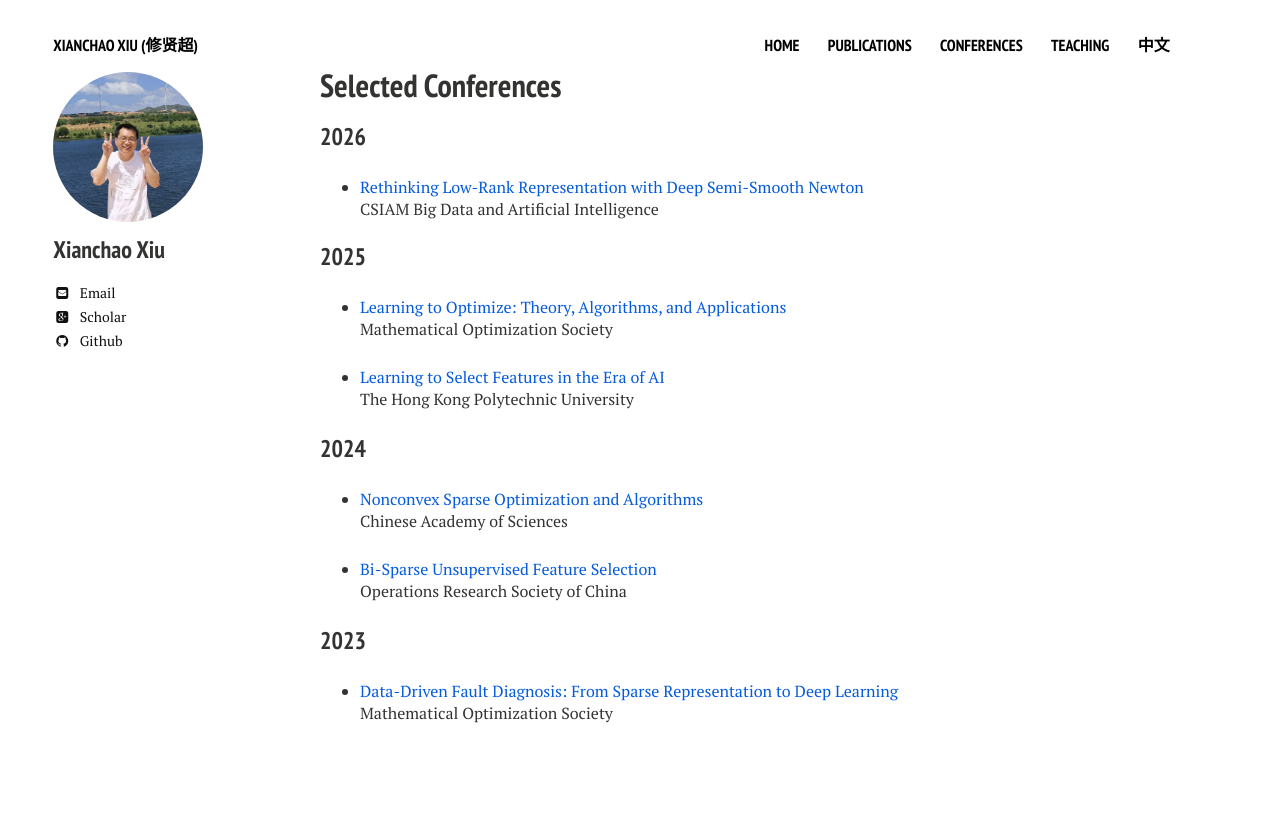
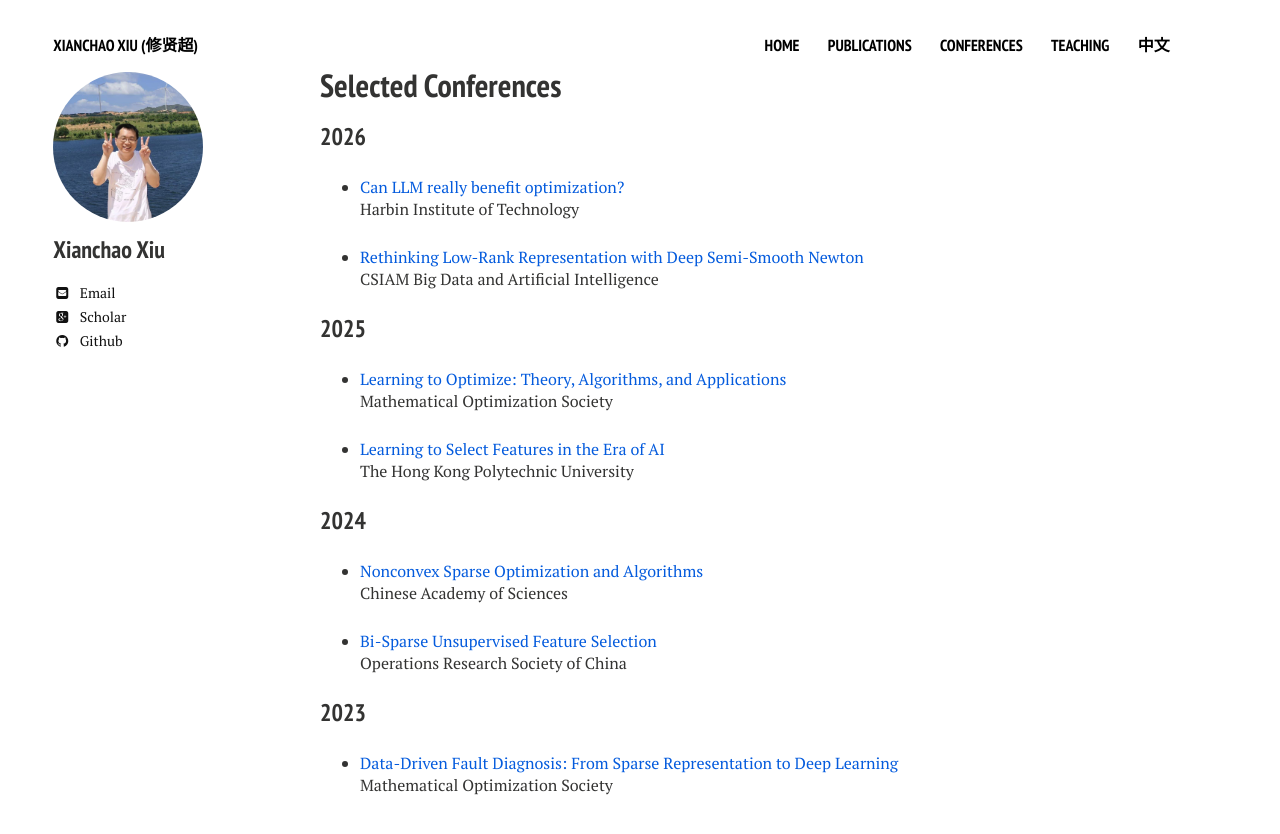
Before and after one commit to xianchaoxiu/xianchaoxiu.github.io, a Jekyll site: the page built from conferences/index.md, in a window 1280 px wide. Shown: the top 834 px of the page. Built offline with Jekyll 4.4.1, drawn with Linux system fonts in a browser that asks for light colours; nearby versions of some CDN libraries.

Commit message:
Update index.md

```diff
--- a/conferences/index.md
+++ b/conferences/index.md
@@ -8,6 +8,10 @@ share: false
 ---
 
 ### 2026
+
+* <a href="../conferences/2026-HIT.pdf" class="textlink" target="_blank"> Can LLM really benefit optimization?</a>  <br>
+Harbin Institute of Technology<br>
+
 
 * <a href="../conferences/2026-BDAI.pdf" class="textlink" target="_blank"> Rethinking Low-Rank Representation with Deep Semi-Smooth Newton</a>  <br>
 CSIAM Big Data and Artificial Intelligence <br>
```
